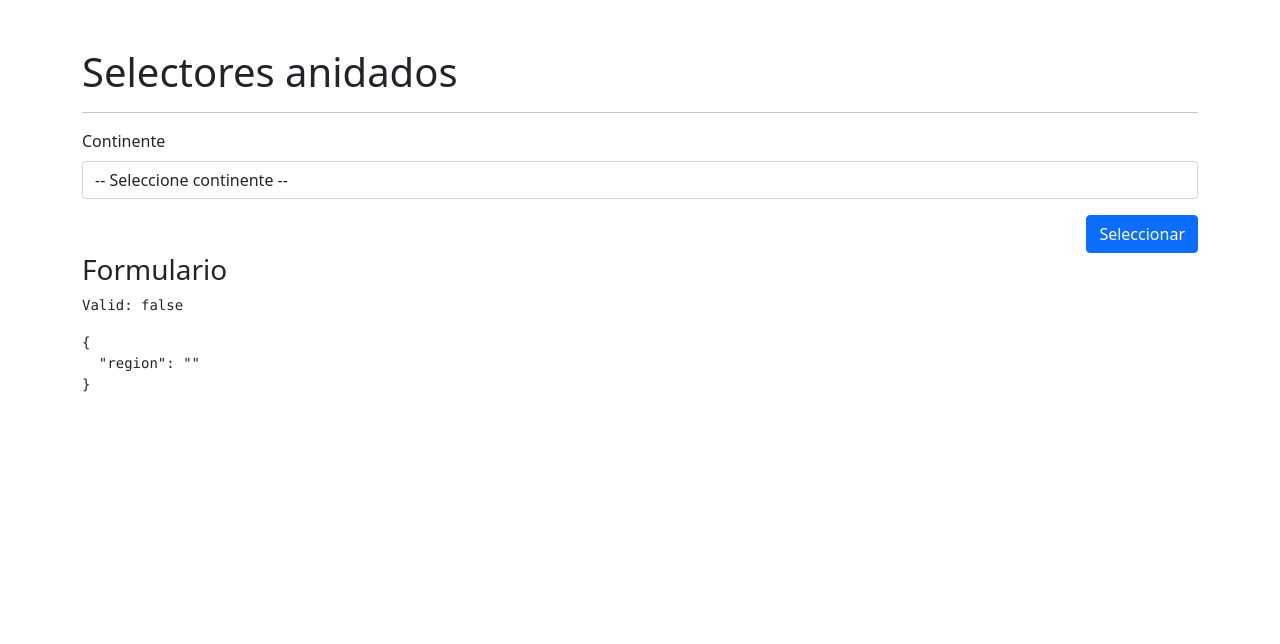
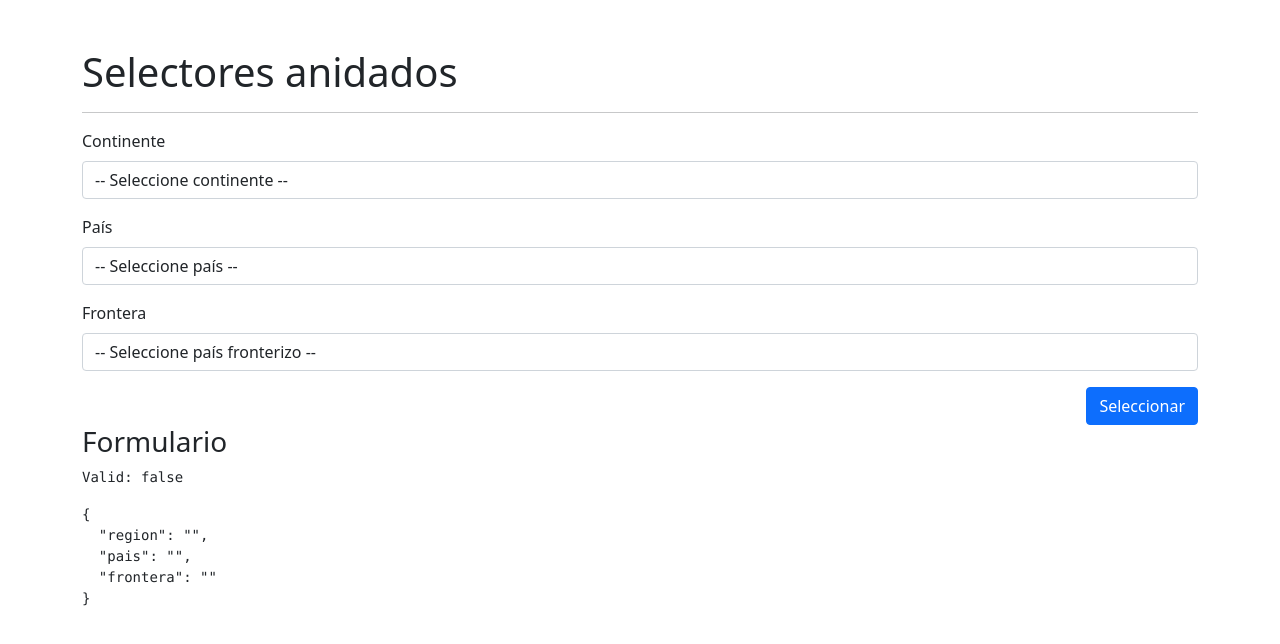
Before and after one commit to angelxescomx08/selectores, an Angular app: page /selector/selector in a window 1280 px wide. Shown: the top 644 px of the page. Built offline with nearby package versions, Linux system fonts and the light colour scheme.

Commit message:
selector de frontera

```diff
--- a/src/app/app.module.ts
+++ b/src/app/app.module.ts
@@ -1,5 +1,6 @@
 import { NgModule } from '@angular/core';
 import { BrowserModule } from '@angular/platform-browser';
+import { HttpClientModule } from '@angular/common/http'
 
 import { AppComponent } from './app.component';
 import { RoutingModule } from './app-routing.module';
@@ -10,7 +11,8 @@
   ],
   imports: [
     BrowserModule,
-    RoutingModule
+    RoutingModule,
+    HttpClientModule
   ],
   providers: [],
   bootstrap: [AppComponent]
--- a/src/app/paises/pages/selectores-page/selectores-page.component.html
+++ b/src/app/paises/pages/selectores-page/selectores-page.component.html
@@ -8,6 +8,27 @@
             <select class="form-control" formControlName="region">
                 <option value="">-- Seleccione continente --</option>
                 <option *ngFor="let region of regiones" [value]="region | lowercase">{{region}}</option>
+            </select>
+        </div>
+    </div>
+
+    <div class="row mb-3">
+        <div class="col">
+            <label class="form-label">País</label>
+            <select class="form-control" formControlName="pais">
+                <option value="">-- Seleccione país --</option>
+                <option *ngFor="let pais of paises" [value]="pais.cca3">{{pais.name.common}}</option>
+            </select>
+        </div>
+    </div>
+
+
+    <div class="row mb-3">
+        <div class="col">
+            <label class="form-label">Frontera</label>
+            <select class="form-control" formControlName="frontera">
+                <option value="">-- Seleccione país fronterizo --</option>
+                <option *ngFor="let frontera of fronteras" [value]="frontera">{{frontera}}</option>
             </select>
         </div>
     </div>
--- a/src/app/paises/pages/selectores-page/selectores-page.component.ts
+++ b/src/app/paises/pages/selectores-page/selectores-page.component.ts
@@ -1,5 +1,7 @@
 import { Component, OnInit } from '@angular/core';
 import { FormBuilder, FormGroup, Validators } from '@angular/forms';
+import { switchMap, tap } from 'rxjs';
+import { Pais } from '../../interfaces/pais.interface';
 import { PaisesServicesService } from '../../services/paises-services.service';
 
 @Component({
@@ -11,16 +13,40 @@
 export class SelectoresPageComponent implements OnInit {
 
   miFormulario : FormGroup = this.fb.group({
-    region: ['',[Validators.required]]
+    region: ['',[Validators.required]],
+    pais: ['',[Validators.required]],
+    frontera: ['',[Validators.required]]
   })
 
   regiones: string[] = [];
+  paises : Pais[] = [];
+  fronteras: string[] = [];
 
   constructor(private fb : FormBuilder,
               private paisesService : PaisesServicesService) { }
 
   ngOnInit(): void {
     this.regiones = this.paisesService.regiones;
+    this.miFormulario.get('region')?.valueChanges
+      .pipe(
+        tap((_)=>this.miFormulario.get('pais')?.reset('')),
+        switchMap(region=>this.paisesService.getPaisesPorRegion(region))
+      )
+      .subscribe(paises=>{
+        this.paises = paises;
+      })
+
+    this.miFormulario.get('pais')?.valueChanges
+      .pipe(
+        tap((_)=>{
+          this.fronteras = [];
+          this.miFormulario.get('frontera')?.reset('');
+        }),
+        switchMap(codigo=>this.paisesService.getPaisPorCodigo(codigo))
+      )
+      .subscribe(paises=>{
+        this.fronteras = paises ? paises[0].borders : [];
+      })
   }
 
   guardar(){
--- a/src/app/paises/services/paises-services.service.ts
+++ b/src/app/paises/services/paises-services.service.ts
@@ -1,15 +1,33 @@
+import { HttpClient } from '@angular/common/http';
 import { Injectable } from '@angular/core';
+import { Observable, of } from 'rxjs';
+import { Pais } from '../interfaces/pais.interface';
+import { PaisCodigo } from '../interfaces/pais-codigo.interface';
 
 @Injectable({
   providedIn: 'root'
 })
 export class PaisesServicesService {
 
+  private baseUrl : string = 'https://restcountries.com/v3.1';
   private _regiones : string[] = ['Africa', 'Americas', 'Asia', 'Europe', 'Oceania'];
 
   get regiones(): string[]{
     return [...this._regiones];
   }
 
-  constructor() { }
+  constructor(private http : HttpClient) { }
+
+  getPaisesPorRegion(region: string):Observable<Pais[]>{
+    const url = `${this.baseUrl}/region/${region}?fields=cca3,name`;
+    return this.http.get<Pais[]>(url);
+  }
+
+  getPaisPorCodigo(codigo:string):Observable<PaisCodigo[] | null>{
+    if(!codigo){
+      return of(null);
+    }
+    const url = `${this.baseUrl}/alpha/${codigo}`;
+    return this.http.get<PaisCodigo[]>(url);
+  }
 }
```
Also changed, not shown: src/app/paises/interfaces/pais-codigo.interface.ts (added, +102 -0 lines), src/app/paises/interfaces/pais.interface.ts (added, +15 -0 lines).
